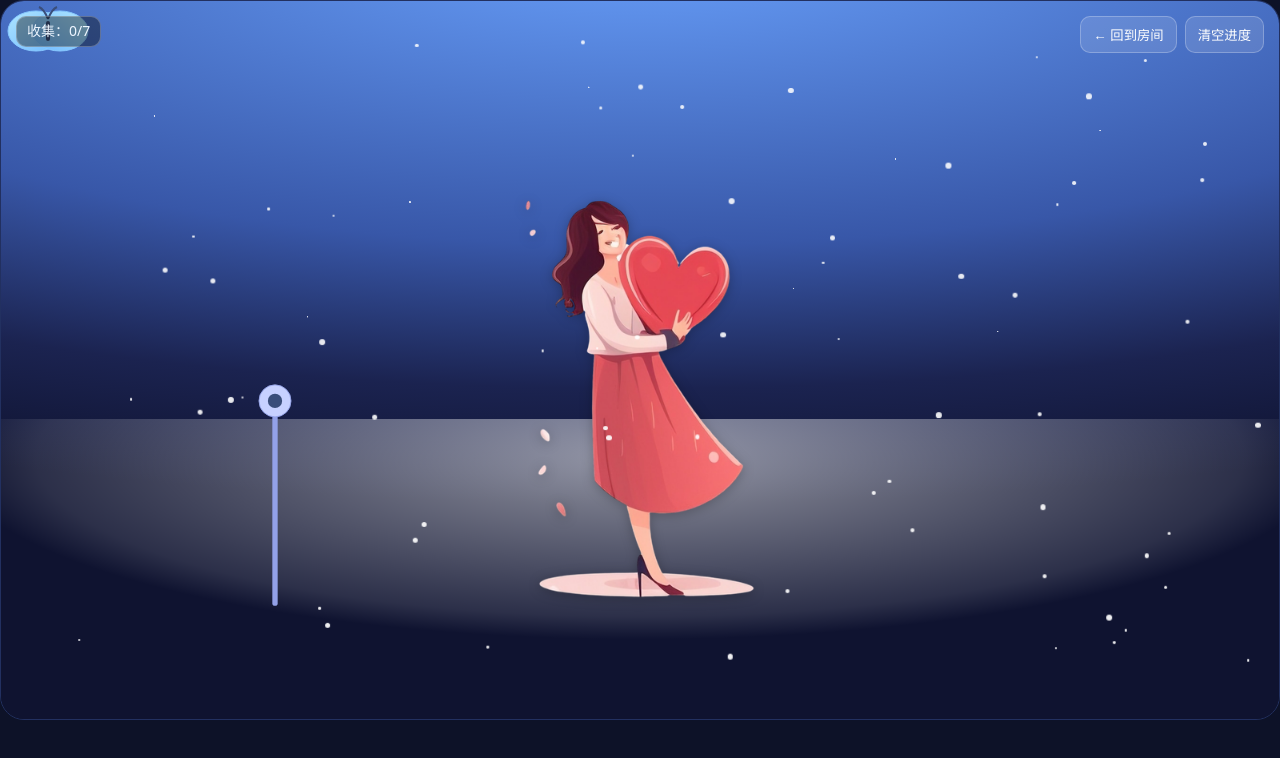
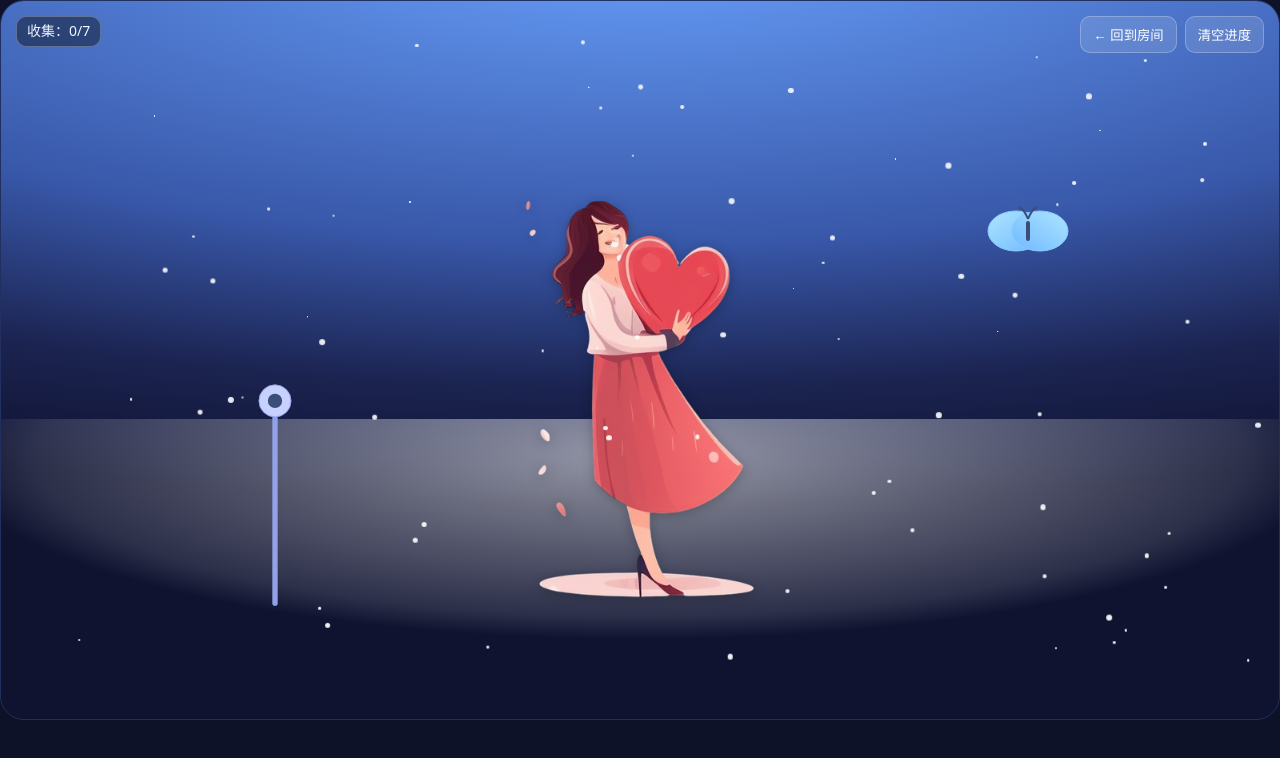
Before and after one commit to flyinyanzi/snow, a plain HTML site: page snow.html in a window 1280 px wide. Drawn offline with Linux system fonts and the light colour scheme.

Commit message:
Update snow.html

```diff
--- a/snow.html
+++ b/snow.html
@@ -124,7 +124,7 @@
       </div>
 
       <!-- 蝴蝶（右上角） -->
-      <button id="butterfly" class="collect" data-id="snow-butterfly" data-keepcolor="1" aria-label="蝴蝶"$1>
+      <button id="butterfly" class="collect butterfly" data-id="snow-butterfly" data-keepcolor="1" aria-label="蝴蝶" style="left:980px; top:200px; width:84px; height:60px; z-index:18;">
         <svg viewBox="0 0 84 60" aria-hidden="true" width="84" height="60">
           <defs>
             <linearGradient id="wingL" x1="0" x2="1" y1="0" y2="1">
```
